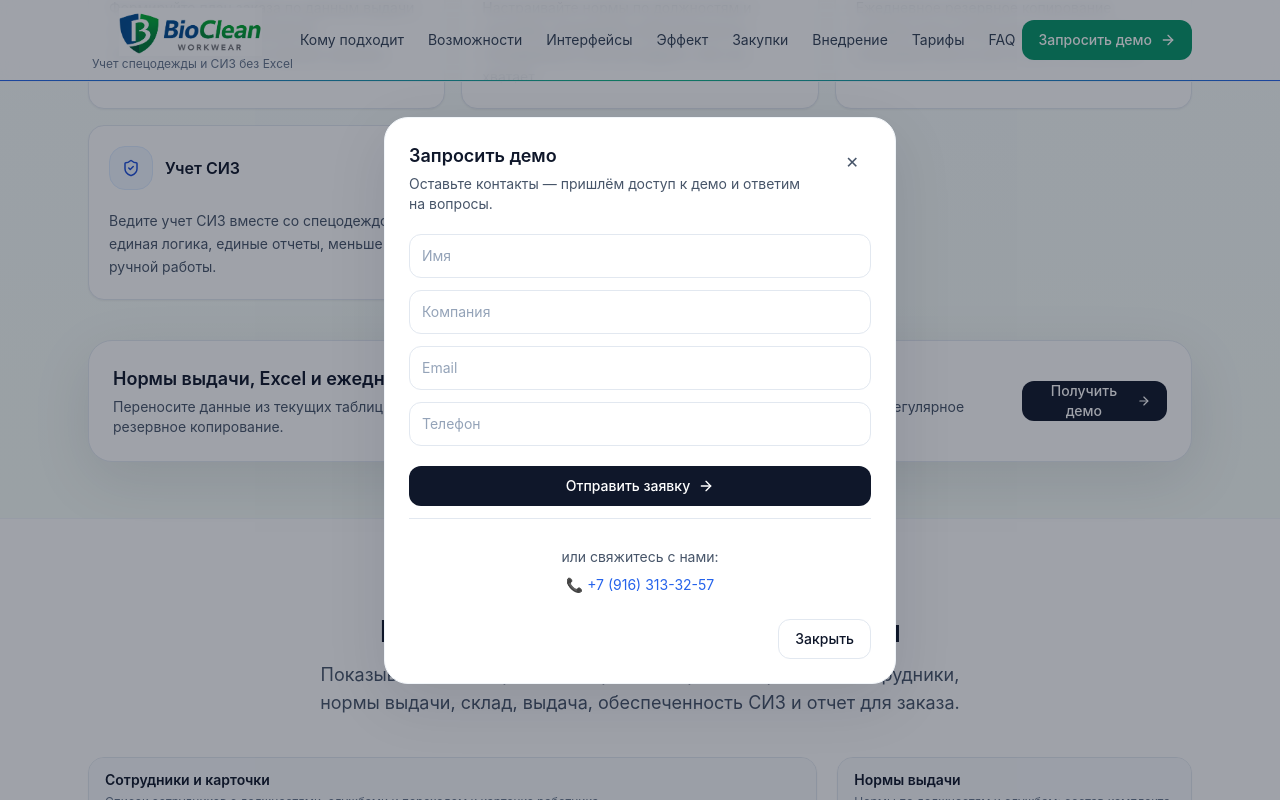
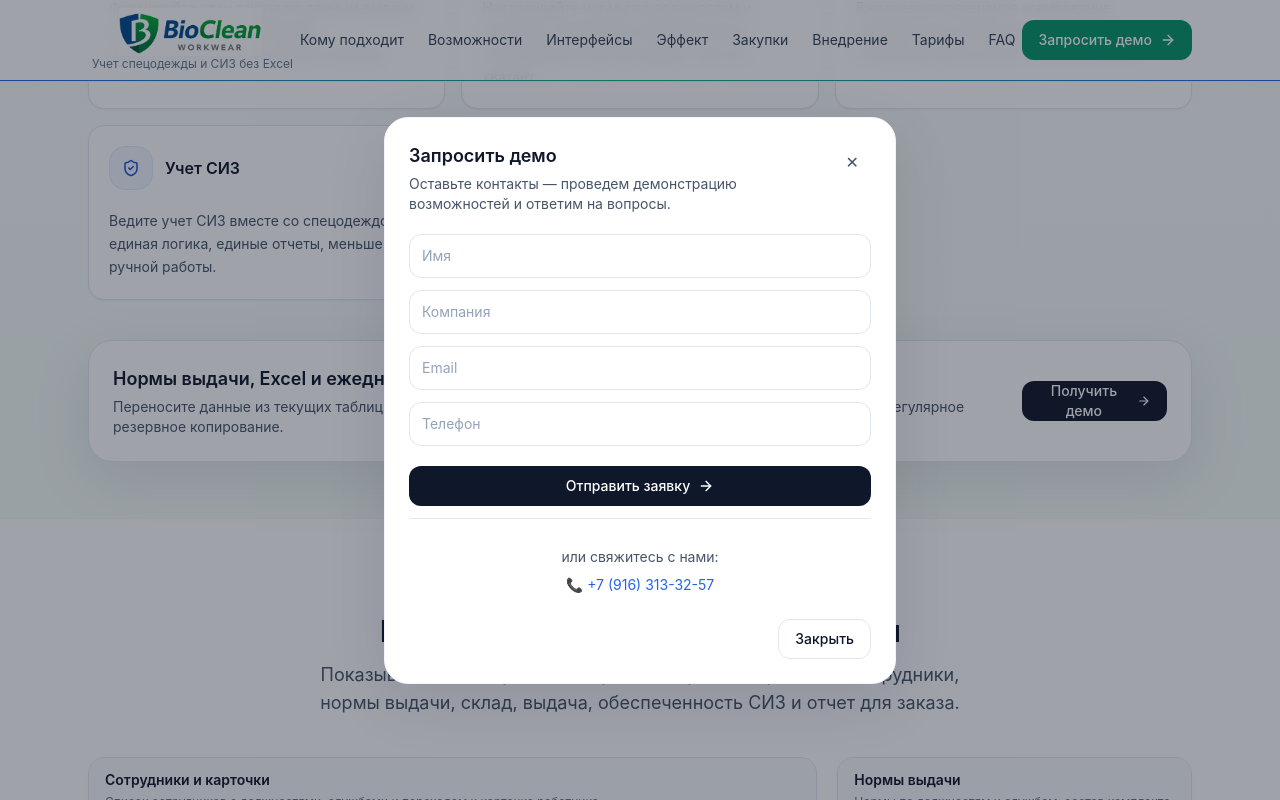
Before and after one commit to illena1972/site, a React (Vite) app: page / in a window 1280 px wide. Both pictures are taken after a click on the button "Получить демо". Shown: the part 2587-3387 px from the top of the page. Built offline with nearby package versions, Linux system fonts and the light colour scheme.

Commit message:
Update demo form copy

```diff
--- a/src/App.jsx
+++ b/src/App.jsx
@@ -96,7 +96,7 @@ function Modal({ open, onClose, title, children }) {
             <div>
               <div className="text-lg font-semibold">{title}</div>
               <div className="mt-1 text-sm text-slate-600">
-                Оставьте контакты — пришлём доступ к демо и ответим на вопросы.
+                Оставьте контакты — проведем демонстрацию возможностей и ответим на вопросы.
               </div>
             </div>
             <button
```
